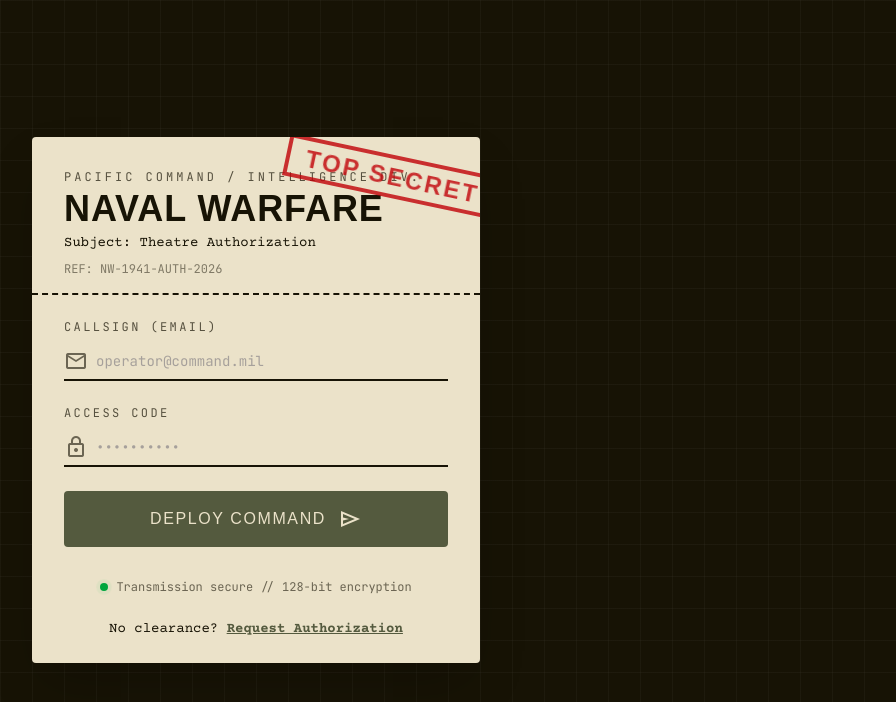
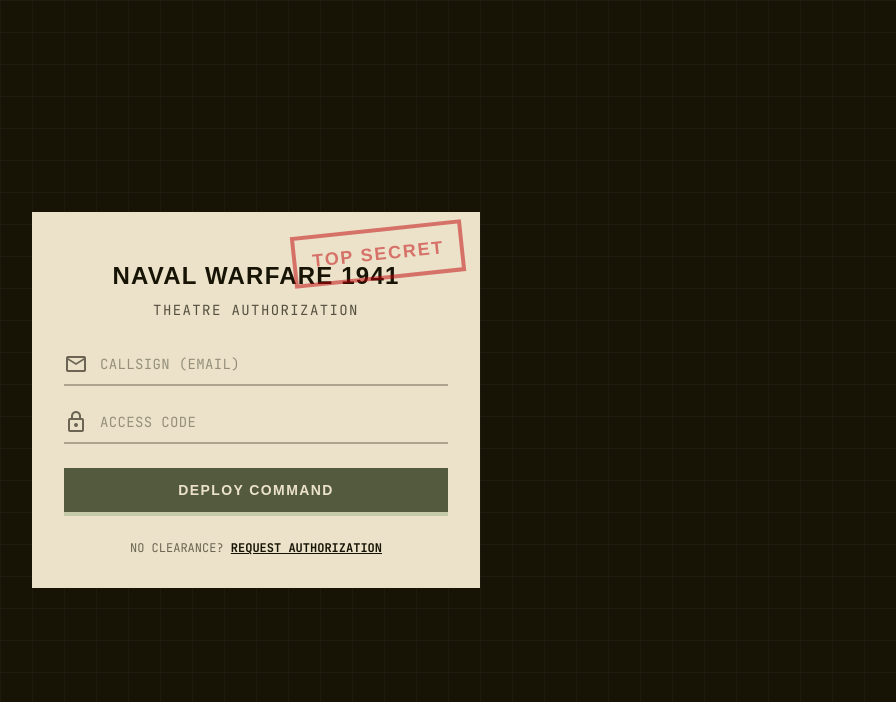
Before and after one commit to KaueDylon/naval-warfare, a React (Vite) app: page /login in a window 1280 px wide. Shown: the top 702 px of the page, without its empty margins (384-1280 px from the left). Built offline with nearby package versions, Linux system fonts and the light colour scheme; a web font is replaced by a local one.

Commit message:
style: ajusta visual do stamp TOP SECRET no login e cadastro

```diff
--- a/src/pages/Login.jsx
+++ b/src/pages/Login.jsx
@@ -23,166 +23,98 @@ export default function Login() {
   }
 
   return (
-    <div className="tactical-grid-bg min-h-screen flex items-center justify-center p-4">
+    <div className="min-h-screen tactical-grid-bg flex items-center justify-center p-4">
+      <div className="w-full max-w-md">
         {/* Dossier Card */}
-      <div className="relative w-full max-w-md rounded-sm shadow-2xl overflow-hidden" style={{ backgroundColor: '#ebe2c9' }}>
+        <div className="bg-[#ebe2c9] text-[#171305] p-8 relative">
           {/* TOP SECRET Stamp */}
-        <div
-          className="absolute top-6 right-[-20px] z-10 pointer-events-none select-none"
-          style={{
-            transform: 'rotate(12deg)',
-            fontFamily: 'var(--font-headline)',
-          }}
+          <div className="absolute top-4 right-4 border-4 border-red-700/50 px-4 py-2 rotate-[-6deg]">
+            <span
+              className="text-red-700/50 text-lg font-bold tracking-widest"
+              style={{ fontFamily: 'var(--font-headline)' }}
             >
-          <span className="text-2xl font-bold tracking-widest px-4 py-1 border-4 border-red-700 text-red-700 opacity-80">
               TOP SECRET
             </span>
           </div>
 
-        {/* Header Section */}
-        <div className="px-8 pt-8 pb-4 border-b-2 border-dashed" style={{ borderColor: '#171305' }}>
-          <p
-            className="text-xs tracking-[0.25em] uppercase opacity-70 mb-1"
-            style={{ fontFamily: 'var(--font-mono)', color: '#171305' }}
+          {/* Title */}
+          <div className="text-center mb-8 mt-4">
+            <h1
+              className="text-2xl font-extrabold tracking-wider mb-2"
+              style={{ fontFamily: 'var(--font-headline)' }}
             >
-            Pacific Command / Intelligence Div.
-          </p>
-          <h1
-            className="text-4xl font-bold tracking-wide uppercase mb-1"
-            style={{ fontFamily: 'var(--font-headline)', color: '#171305' }}
-          >
-            Naval Warfare
+              NAVAL WARFARE 1941
             </h1>
             <p
-            className="text-sm mb-2"
-            style={{ fontFamily: 'var(--font-body)', color: '#171305' }}
+              className="text-sm uppercase tracking-widest text-[#171305]/70"
+              style={{ fontFamily: 'var(--font-mono)' }}
             >
-            Subject: Theatre Authorization
-          </p>
-          <p
-            className="text-xs opacity-50"
-            style={{ fontFamily: 'var(--font-mono)', color: '#171305' }}
-          >
-            REF: NW-1941-AUTH-{new Date().getFullYear()}
+              Theatre Authorization
             </p>
           </div>
 
           {/* Form */}
-        <form onSubmit={handleSubmit} className="px-8 py-6 space-y-6">
+          <form onSubmit={handleSubmit} className="space-y-6">
             {error && (
-            <div
-              className="text-sm px-3 py-2 rounded border border-red-400 bg-red-50"
-              style={{ fontFamily: 'var(--font-mono)', color: '#ba1a1a' }}
-            >
-              <span className="material-symbols-outlined text-base align-middle mr-1">error</span>
+              <div className="bg-red-900/10 border border-red-700 p-3">
+                <p className="text-red-700 text-sm" style={{ fontFamily: 'var(--font-mono)' }}>
                   {error}
+                </p>
               </div>
             )}
 
-          {/* Email Field */}
-          <div>
-            <label
-              className="block text-xs tracking-[0.2em] uppercase mb-2 opacity-70"
-              style={{ fontFamily: 'var(--font-mono)', color: '#171305' }}
-            >
-              Callsign (Email)
-            </label>
-            <div className="flex items-center gap-2 border-b-2" style={{ borderColor: '#171305' }}>
-              <span className="material-symbols-outlined text-xl opacity-60" style={{ color: '#171305' }}>
-                mail
-              </span>
+            {/* Email */}
+            <div className="flex items-center gap-3 border-b-2 border-[#171305]/30 pb-2">
+              <span className="material-symbols-outlined text-[#171305]/60">mail</span>
               <input
                 type="email"
                 value={email}
                 onChange={(e) => setEmail(e.target.value)}
+                placeholder="CALLSIGN (EMAIL)"
                 required
-                placeholder="operator@command.mil"
-                className="w-full py-2 bg-transparent outline-none text-sm placeholder-stone-400"
-                style={{ fontFamily: 'var(--font-mono)', color: '#171305' }}
+                className="flex-1 bg-transparent border-none outline-none text-sm uppercase tracking-wide placeholder:text-[#171305]/40"
+                style={{ fontFamily: 'var(--font-mono)' }}
               />
             </div>
-          </div>
 
-          {/* Password Field */}
-          <div>
-            <label
-              className="block text-xs tracking-[0.2em] uppercase mb-2 opacity-70"
-              style={{ fontFamily: 'var(--font-mono)', color: '#171305' }}
-            >
-              Access Code
-            </label>
-            <div className="flex items-center gap-2 border-b-2" style={{ borderColor: '#171305' }}>
-              <span className="material-symbols-outlined text-xl opacity-60" style={{ color: '#171305' }}>
-                lock
-              </span>
+            {/* Password */}
+            <div className="flex items-center gap-3 border-b-2 border-[#171305]/30 pb-2">
+              <span className="material-symbols-outlined text-[#171305]/60">lock</span>
               <input
                 type="password"
                 value={password}
                 onChange={(e) => setPassword(e.target.value)}
+                placeholder="ACCESS CODE"
                 required
-                placeholder="••••••••••"
-                className="w-full py-2 bg-transparent outline-none text-sm placeholder-stone-400"
-                style={{ fontFamily: 'var(--font-mono)', color: '#171305' }}
+                className="flex-1 bg-transparent border-none outline-none text-sm uppercase tracking-wide placeholder:text-[#171305]/40"
+                style={{ fontFamily: 'var(--font-mono)' }}
               />
             </div>
-          </div>
 
-          {/* Submit Button */}
+            {/* Submit */}
             <button
               type="submit"
               disabled={loading}
-            className="w-full flex items-center justify-center gap-3 py-4 rounded-sm text-base uppercase tracking-widest transition-opacity hover:opacity-90 disabled:opacity-50"
-            style={{
-              backgroundColor: '#545a3e',
-              color: '#ebe2c9',
-              fontFamily: 'var(--font-headline)',
-            }}
+              className="w-full btn-primary text-sm"
             >
-            {loading ? (
-              <>
-                <span className="material-symbols-outlined animate-spin text-xl">progress_activity</span>
-                Transmitting...
-              </>
-            ) : (
-              <>
-                Deploy Command
-                <span className="material-symbols-outlined text-xl">send</span>
-              </>
-            )}
+              {loading ? 'TRANSMITTING...' : 'DEPLOY COMMAND'}
             </button>
-
-          {/* Secure Transmission Indicator */}
-          <div className="flex items-center justify-center gap-2 pt-2">
-            <span className="relative flex h-2 w-2">
-              <span className="animate-ping absolute inline-flex h-full w-full rounded-full bg-green-500 opacity-75"></span>
-              <span className="relative inline-flex rounded-full h-2 w-2 bg-green-600"></span>
-            </span>
-            <p
-              className="text-xs opacity-60"
-              style={{ fontFamily: 'var(--font-mono)', color: '#171305' }}
-            >
-              Transmission secure // 128-bit encryption
-            </p>
-          </div>
           </form>
 
           {/* Register Link */}
-        <div className="px-8 pb-6 text-center">
-          <p
-            className="text-sm"
-            style={{ fontFamily: 'var(--font-body)', color: '#171305' }}
-          >
-            No clearance?{' '}
+          <div className="mt-6 text-center">
+            <p className="text-xs text-[#171305]/60" style={{ fontFamily: 'var(--font-mono)' }}>
+              NO CLEARANCE?{' '}
               <Link
                 to="/register"
-              className="underline font-bold hover:opacity-70 transition-opacity"
-              style={{ color: '#545a3e' }}
+                className="text-[#171305] font-bold underline hover:text-[#545a3e]"
               >
-              Request Authorization
+                REQUEST AUTHORIZATION
               </Link>
             </p>
           </div>
         </div>
       </div>
+    </div>
   );
 }
--- a/src/pages/Register.jsx
+++ b/src/pages/Register.jsx
@@ -28,13 +28,13 @@ export default function Register() {
       <div className="w-full max-w-md">
         {/* Dossier Card */}
         <div className="bg-[#ebe2c9] text-[#171305] p-8 relative">
-          {/* Classified Stamp */}
-          <div className="absolute top-4 right-4 border-2 border-red-700 px-3 py-1 rotate-[-6deg]">
+          {/* TOP SECRET Stamp */}
+          <div className="absolute top-4 right-4 border-4 border-red-700/50 px-4 py-2 rotate-[-6deg]">
             <span
-              className="text-red-700 text-xs font-bold tracking-widest"
+              className="text-red-700/50 text-lg font-bold tracking-widest"
               style={{ fontFamily: 'var(--font-headline)' }}
             >
-              CLASSIFIED
+              TOP SECRET
             </span>
           </div>
 
```
Lines whose indentation alone changed are shown as unchanged.
